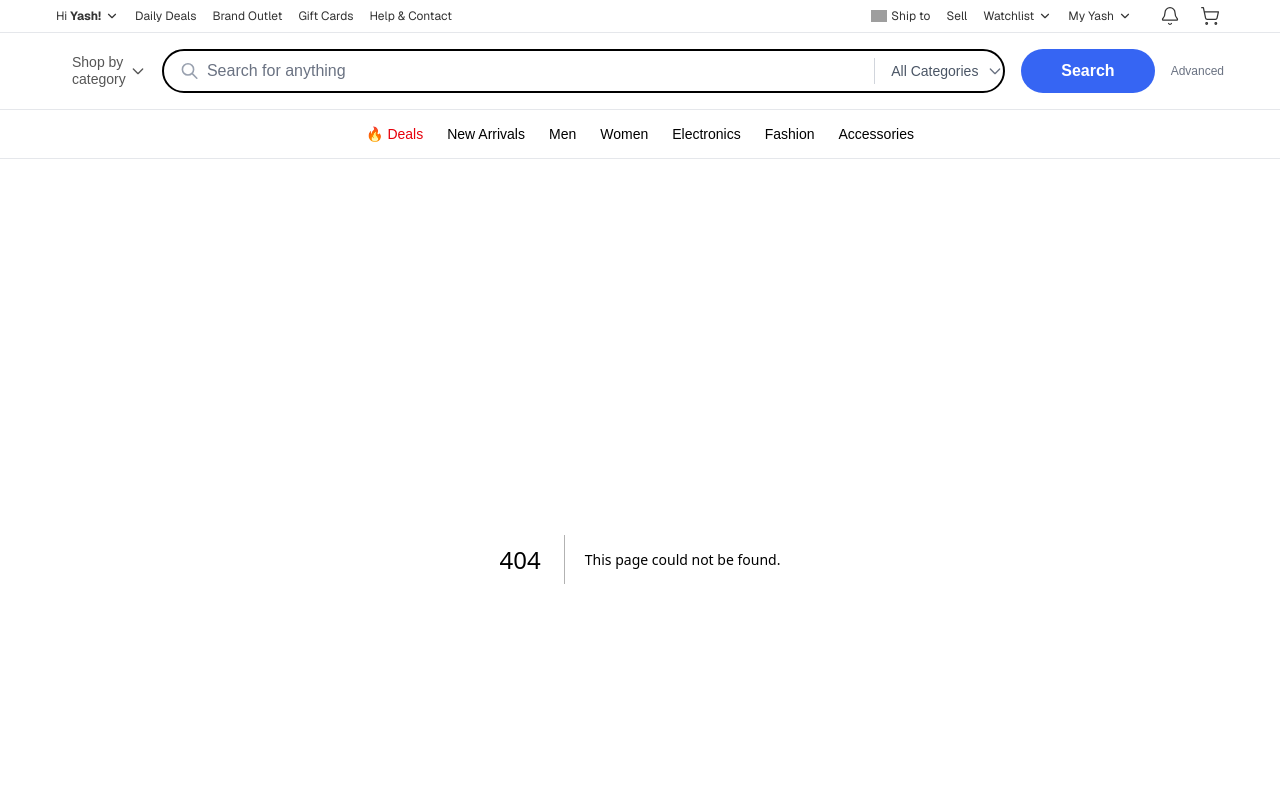
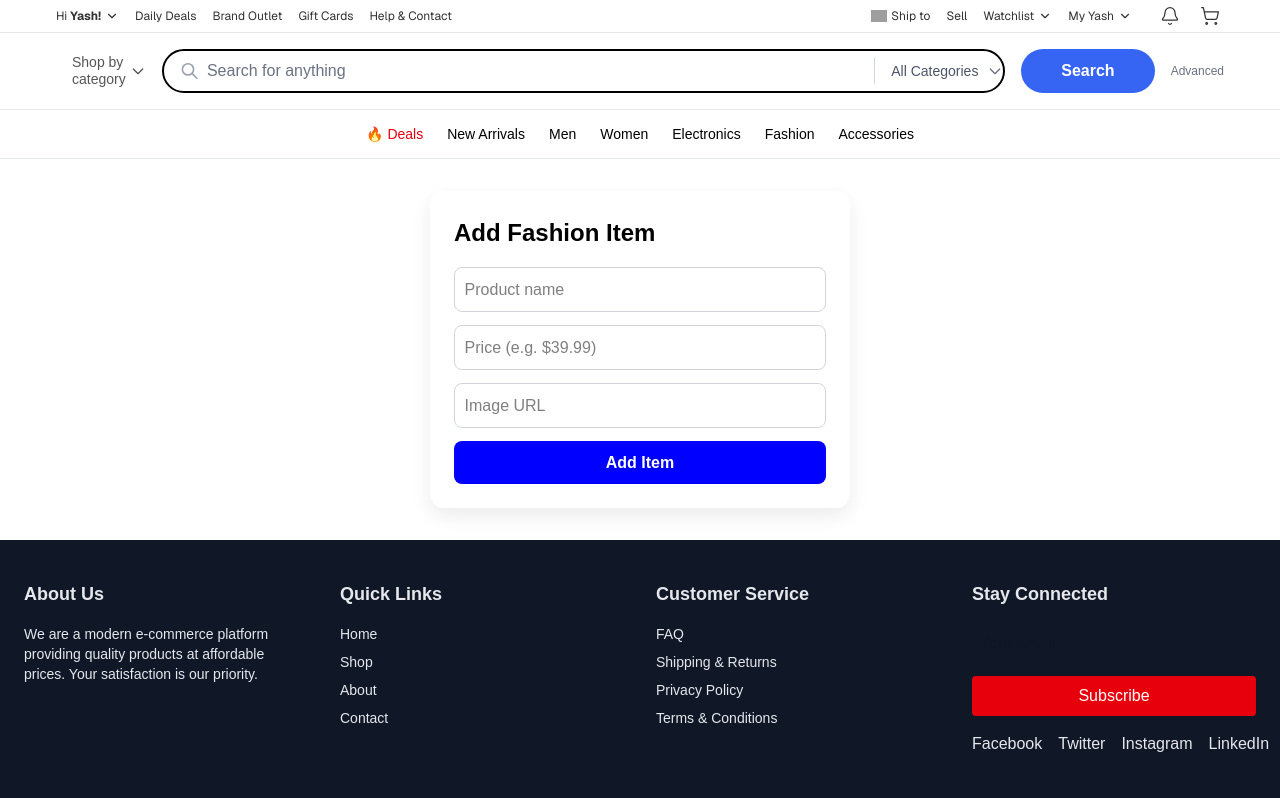
Before and after one commit to yasarahasini/Ecommerce-website, a Next.js app in the folder frontend/: page /add-fashion in a window 1280 px wide. Before the commit this address had no page. Shown: the top 798 px of the page. Built offline with nearby package versions, Linux system fonts and the light colour scheme; grey boxes are pictures that could not be loaded.

Commit message:
add fashion page

```diff
--- /dev/null
+++ b/frontend/app/(admin)/add-fashion/page.tsx
@@ -0,0 +1,114 @@
+"use client";
+import React, { useState } from "react";
+
+interface FashionFormData {
+  name: string;
+  price: string;
+  image: string;
+}
+
+const AddFashionForm: React.FC = () => {
+  const [formData, setFormData] = useState<FashionFormData>({
+    name: "",
+    price: "",
+    image: "",
+  });
+
+  const [success, setSuccess] = useState(false);
+
+  const handleChange = (e: React.ChangeEvent<HTMLInputElement>) => {
+    setFormData({
+      ...formData,
+      [e.target.name]: e.target.value,
+    });
+  };
+
+  const handleSubmit = (e: React.FormEvent) => {
+    e.preventDefault();
+
+    console.log("New Fashion Item:", formData);
+
+    setSuccess(true);
+    setFormData({ name: "", price: "", image: "" });
+
+    setTimeout(() => setSuccess(false), 2000);
+  };
+
+  return (
+    <div
+      style={{
+        maxWidth: "420px",
+        margin: "2rem auto",
+        backgroundColor: "#ffffff",
+        padding: "1.5rem",
+        borderRadius: "14px",
+        boxShadow: "0 8px 20px rgba(0,0,0,0.08)",
+        color: "black",
+      }}
+    >
+      <h2 style={{ fontSize: "1.5rem", fontWeight: 700, marginBottom: "1rem" }}>
+        Add Fashion Item
+      </h2>
+
+      {success && (
+        <p style={{ color: "green", marginBottom: "0.8rem" }}>
+          Item added successfully ✅
+        </p>
+      )}
+
+      <form onSubmit={handleSubmit} style={{ display: "flex", flexDirection: "column", gap: "0.8rem" }}>
+        <input
+          type="text"
+          name="name"
+          placeholder="Product name"
+          value={formData.name}
+          onChange={handleChange}
+          required
+          style={inputStyle}
+        />
+
+        <input
+          type="text"
+          name="price"
+          placeholder="Price (e.g. $39.99)"
+          value={formData.price}
+          onChange={handleChange}
+          required
+          style={inputStyle}
+        />
+
+        <input
+          type="text"
+          name="image"
+          placeholder="Image URL"
+          value={formData.image}
+          onChange={handleChange}
+          required
+          style={inputStyle}
+        />
+
+        <button type="submit" style={buttonStyle}>
+          Add Item
+        </button>
+      </form>
+    </div>
+  );
+};
+
+const inputStyle: React.CSSProperties = {
+  padding: "0.6rem",
+  borderRadius: "8px",
+  border: "1px solid #d1d5db",
+};
+
+const buttonStyle: React.CSSProperties = {
+  backgroundColor: "blue",
+  color: "white",
+  padding: "0.6rem",
+  borderRadius: "8px",
+  border: "none",
+  cursor: "pointer",
+  fontWeight: 600,
+};
+
+export default AddFashionForm;
```
